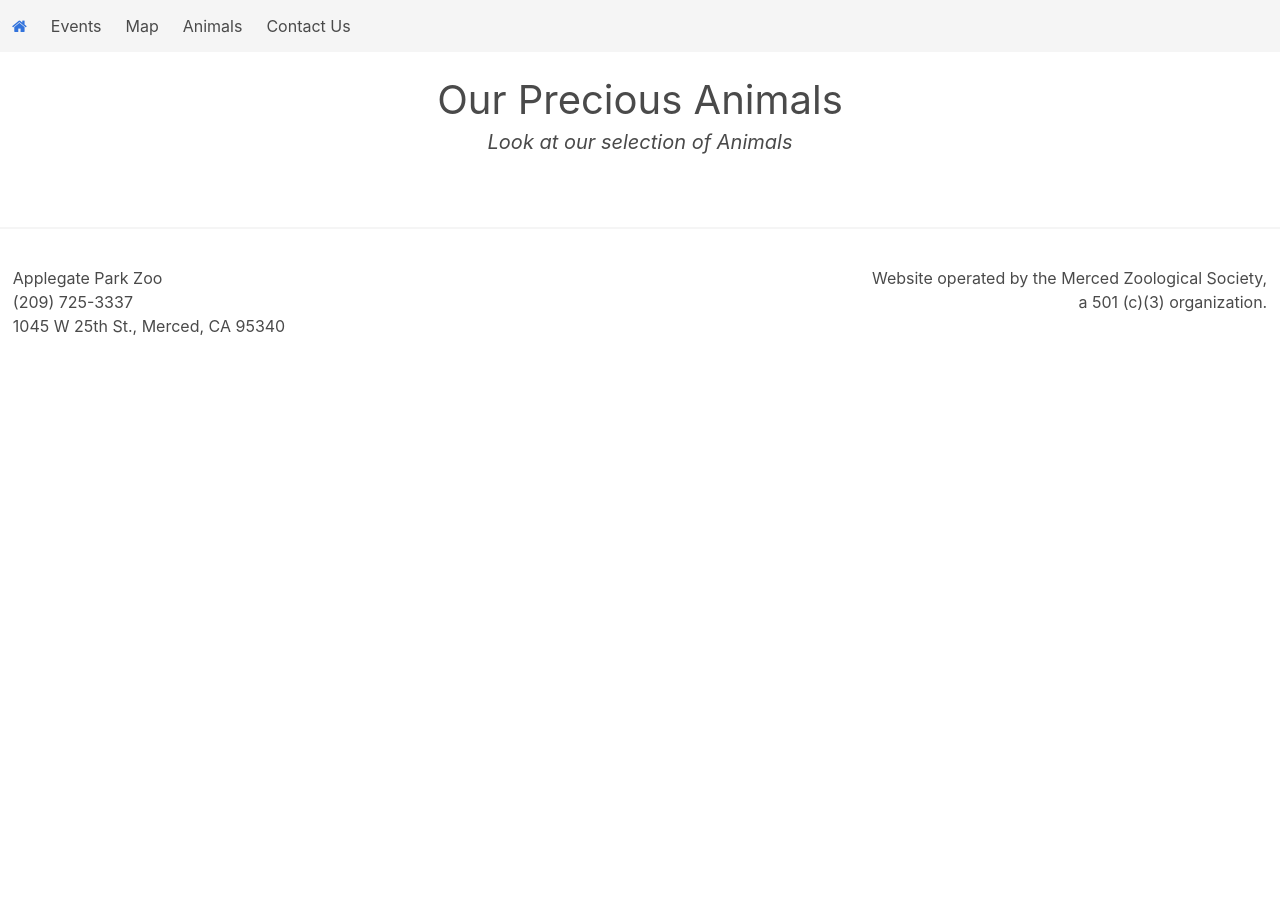
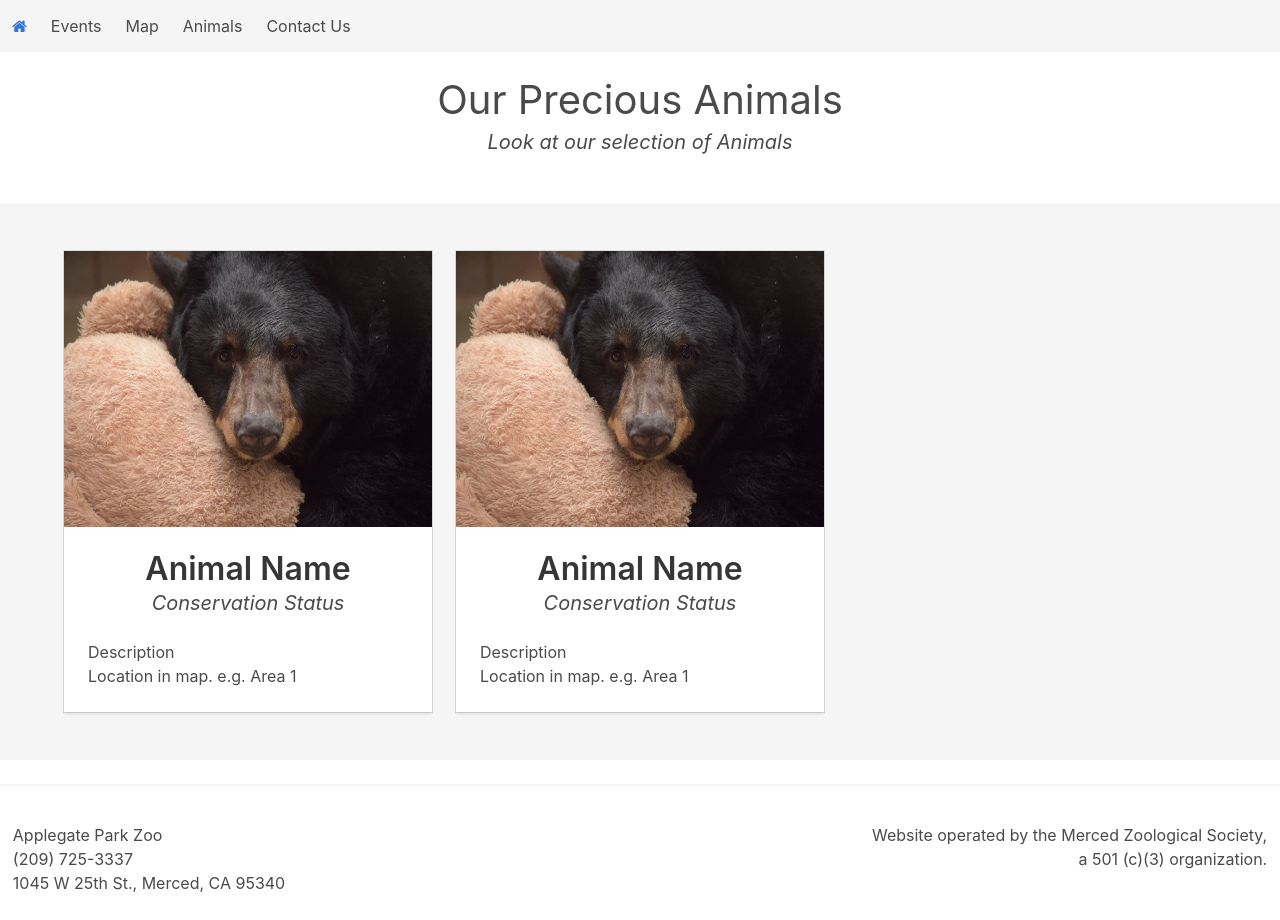
Before and after one commit to karnaerrande/Zoo-Project, a Flask app: template templates/animals.html in a window 1280 px wide. Before the commit the page ends 335 px from the top, so only its background shows below. Run offline with Flask 2, Linux system fonts and the light colour scheme; the template is opened without the code that fills it, so the values that code supplies are empty; some libraries are stand-ins or nearby versions.

Commit message:
added card css layout for animals page

```diff
--- a/templates/animals.html
+++ b/templates/animals.html
@@ -83,10 +83,67 @@
         </section>
 
 
+        <section class="section is-mobile has-background-light">
+          <div class="container">
+
+            <div class="columns is-multiline">
+              <div class="column is-one-third">
+                <div class="card">
+                    <div class="card-image">
+                      <figure class="image is-4by3">
+                        <img src="../static/img/bear.jpg" alt="Animal">
+                      </figure>
+                    </div>
+
+                    <div class="card-content">
+                      <div class="media">
+                        <div class="media-content">
+                          <p class="title is-3 center">Animal Name</p>
+                          <p class="subtitle is-5 center"><i>Conservation Status</i></p>
+                        </div>
+                      </div>
+
+                      <div class="content">
+                        Description
+                        <br>
+                        Location in map. e.g. Area 1
+                      </div>
+                    </div>
+                </div>
+              </div>
+
+              <div class="column is-one-third">
+                <div class="card">
+                    <div class="card-image">
+                      <figure class="image is-4by3">
+                        <img src="../static/img/bear.jpg" alt="Animal">
+                      </figure>
+                    </div>
+
+                    <div class="card-content">
+                      <div class="media">
+                        <div class="media-content">
+                          <p class="title is-3 center">Animal Name</p>
+                          <p class="subtitle is-5 center"><i>Conservation Status</i></p>
+                        </div>
+                      </div>
+
+                      <div class="content">
+                        Description
+                        <br>
+                        Location in map. e.g. Area 1
+                      </div>
+                    </div>
+                </div>
+              </div>
+
+            </div>
+
+          </div>
+        </section>
+
         {% for animal in myanimals %}
-        <div class="card">
 
-        </div>
         {% endfor %}
 
         <hr>
```
Also changed, not shown: templates/admin.html (line endings or trailing spaces).
